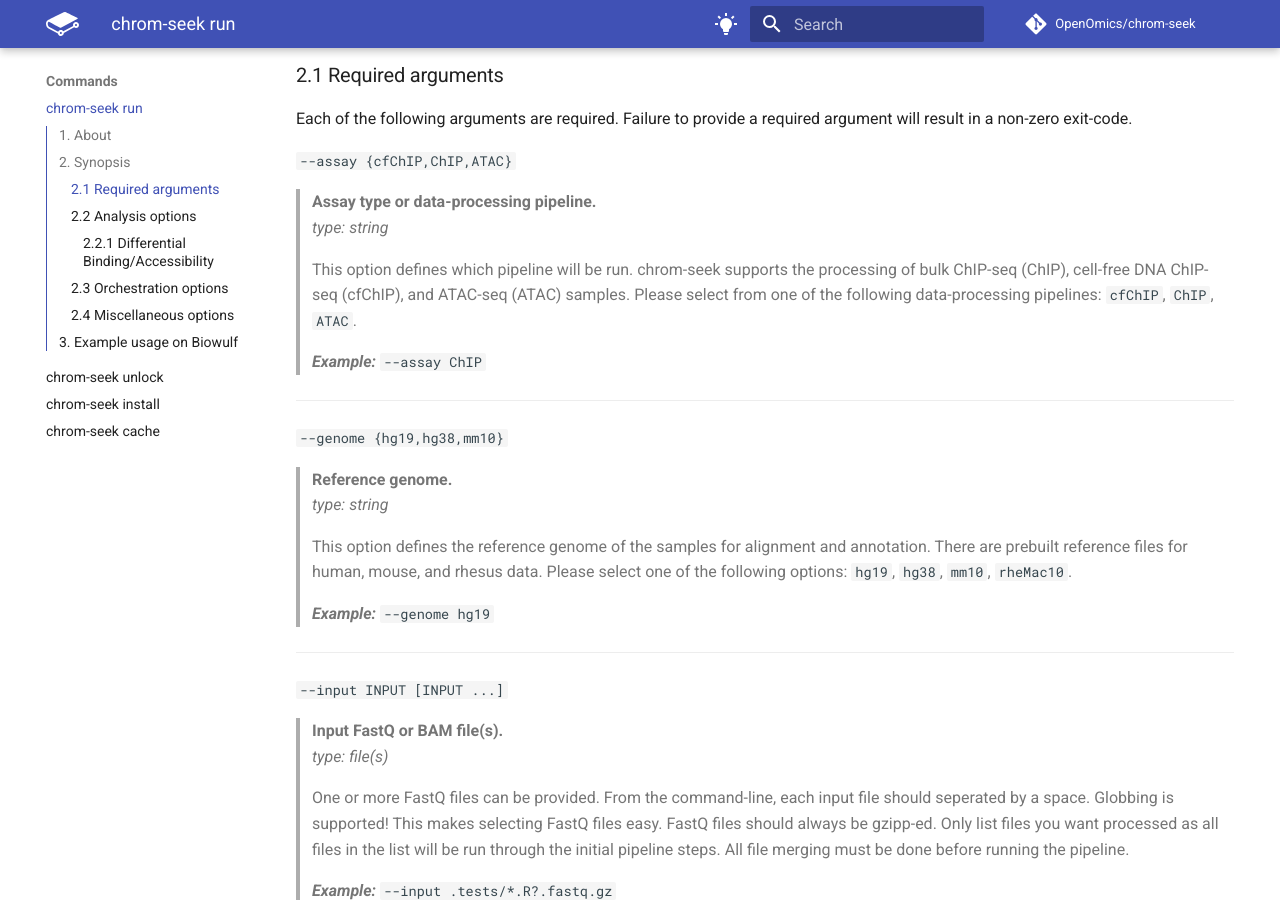
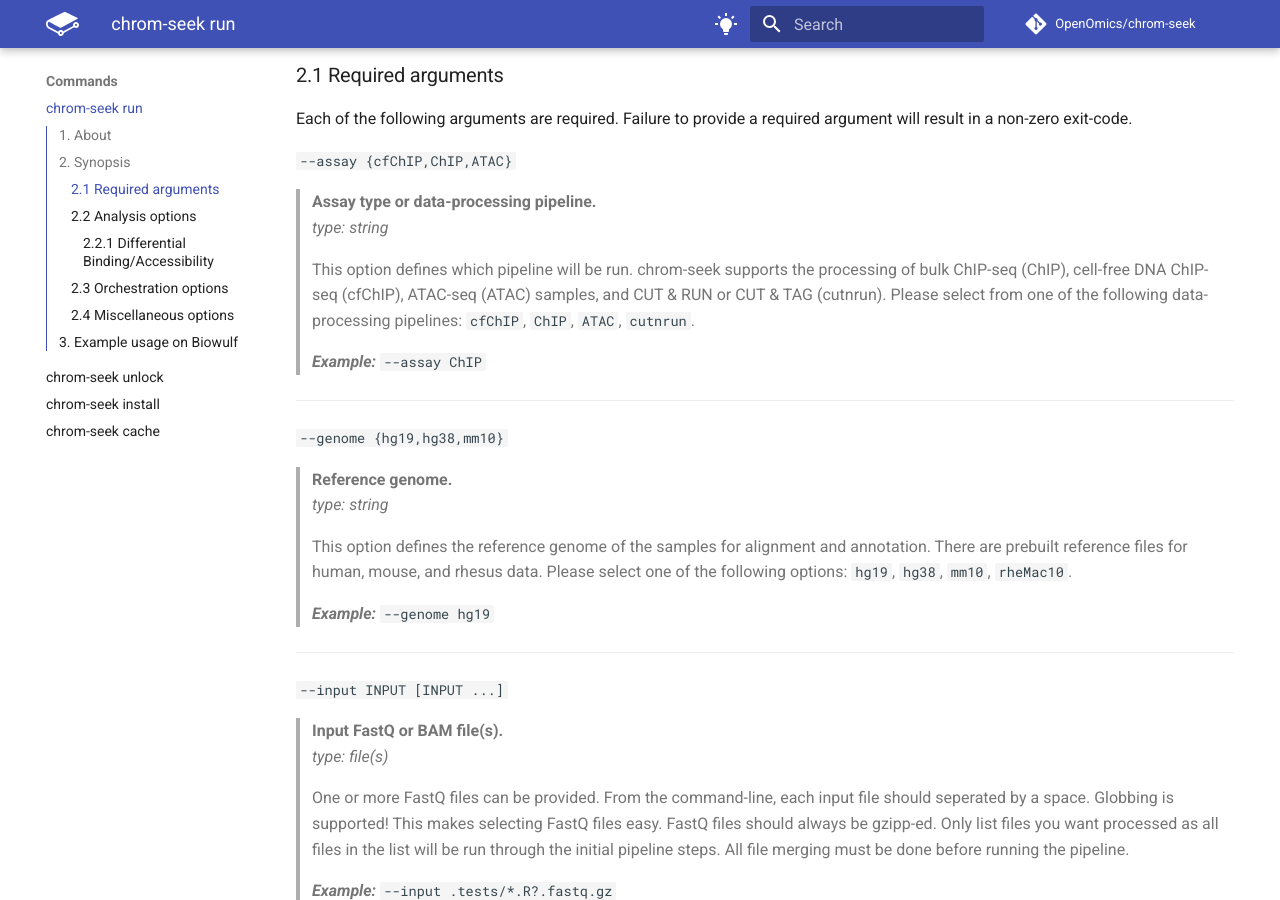
Before and after one commit to OpenOmics/chrom-seek, an MkDocs documentation site: the page built from docs/usage/run.md, in a window 1280 px wide and 900 px high, scrolled down 1010 px. Built offline with MkDocs 1.6.1 and Material for MkDocs 9.7.7, drawn with Linux system fonts in a browser that asks for light colours; comment, search, counter and statistics services are not loaded; the version menu is left out.

Commit message:
Update run.md

```diff
--- a/docs/usage/run.md
+++ b/docs/usage/run.md
@@ -36,7 +36,7 @@ Each of the following arguments are required. Failure to provide a required argu
 > **Assay type or data-processing pipeline.**
 > *type: string*
 >
-> This option defines which pipeline will be run. chrom-seek supports the processing of bulk ChIP-seq (ChIP), cell-free DNA ChIP-seq (cfChIP), and ATAC-seq (ATAC) samples. Please select from one of the following data-processing pipelines: `cfChIP`, `ChIP`, `ATAC`.
+> This option defines which pipeline will be run. chrom-seek supports the processing of bulk ChIP-seq (ChIP), cell-free DNA ChIP-seq (cfChIP), ATAC-seq (ATAC) samples, and CUT & RUN or CUT & TAG (cutnrun). Please select from one of the following data-processing pipelines: `cfChIP`, `ChIP`, `ATAC`, `cutnrun`.
 >
 > ***Example:*** `--assay ChIP`
 
```
